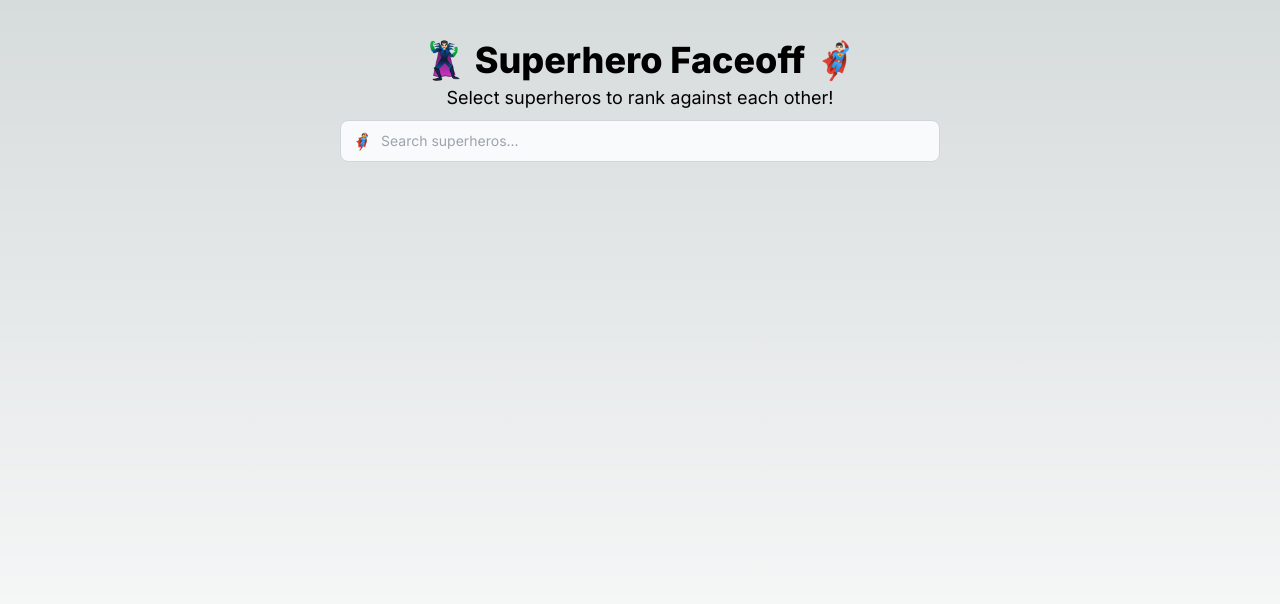
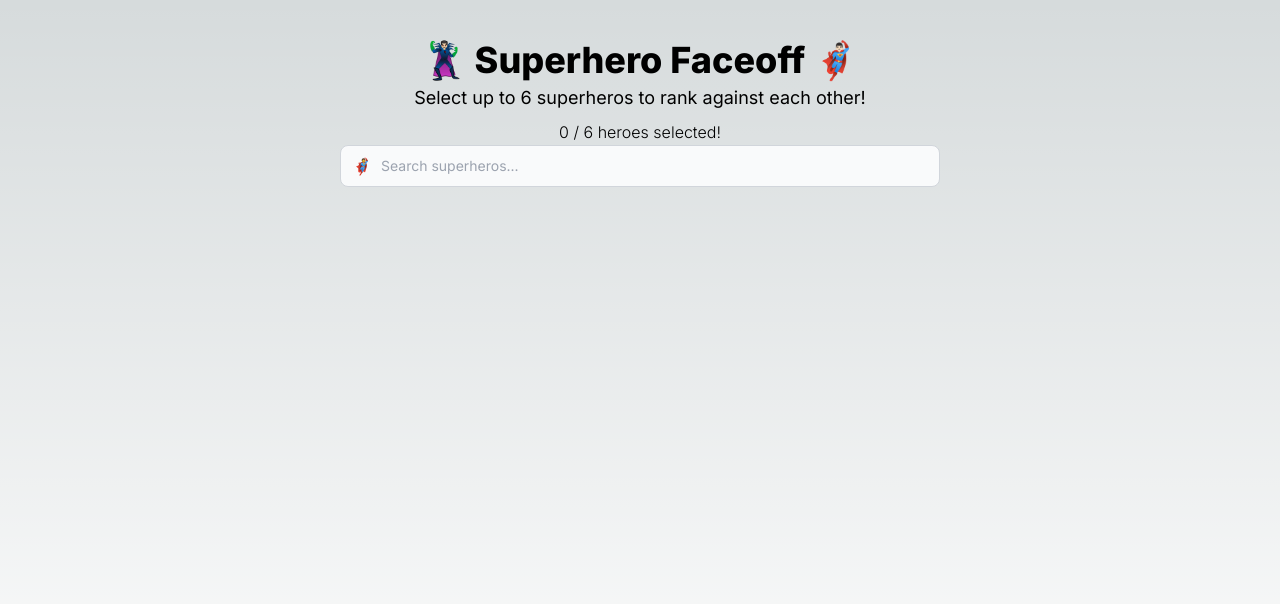
Before and after one commit to Metaphysics0/choose-your-superhero, a Next.js app: page / in a window 1280 px wide. Shown: the top 604 px of the page. Built offline with nearby package versions, Linux system fonts and the light colour scheme.

Commit message:
add select header

```diff
--- a/ui/Header.tsx
+++ b/ui/Header.tsx
@@ -2,7 +2,9 @@ export default function Header() {
   return (
     <header className="w-fit text-center mx-auto mb-2">
       <h1 className="font-extrabold text-4xl mb-1">🦹🏻‍♂️ Superhero Faceoff 🦸🏻‍♂️</h1>
-      <h3 className="text-lg">Select superheros to rank against each other!</h3>
+      <h3 className="text-lg">
+        Select up to 6 superheros to rank against each other!
+      </h3>
     </header>
   );
 }
--- /dev/null
+++ b/ui/SelectedHeroesHeader.tsx
@@ -0,0 +1,15 @@
+"use client";
+
+import { useSelectedHeroes } from "@/providers/selectedHeroesProvider";
+
+export default function SelectedHeroesHeader() {
+  const [selectedHeroes, setSelectedHeroes] = useSelectedHeroes();
+
+  const sharedStyles = "min-h-[25px]";
+
+  return (
+    <div className={sharedStyles + " text-center font-light"}>
+      {selectedHeroes?.length || 0} / 6 heroes selected!
+    </div>
+  );
+}
--- a/ui/search/Search.tsx
+++ b/ui/search/Search.tsx
@@ -2,6 +2,7 @@
 import { useState } from "react";
 import SearchInput from "./SearchInput";
 import SearchResults from "./SearchResults";
+import SelectedHeroesHeader from "../SelectedHeroesHeader";
 
 export default function Search() {
   const [searchText, setSearchText] = useState<string>("");
@@ -11,6 +12,7 @@ export default function Search() {
 
   return (
     <div className="w-1/2 m-auto">
+      <SelectedHeroesHeader />
       <SearchInput
         searchText={searchText}
         setSearchText={setSearchText}
```
